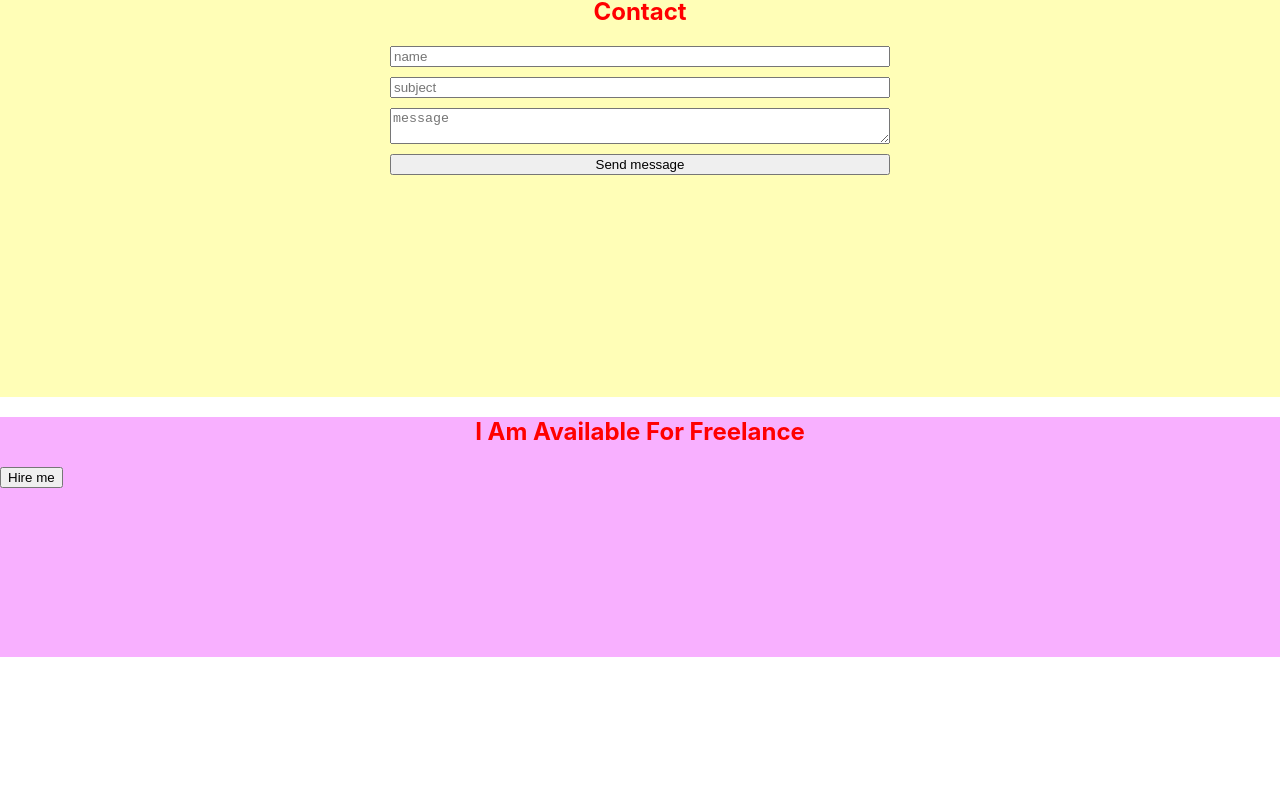
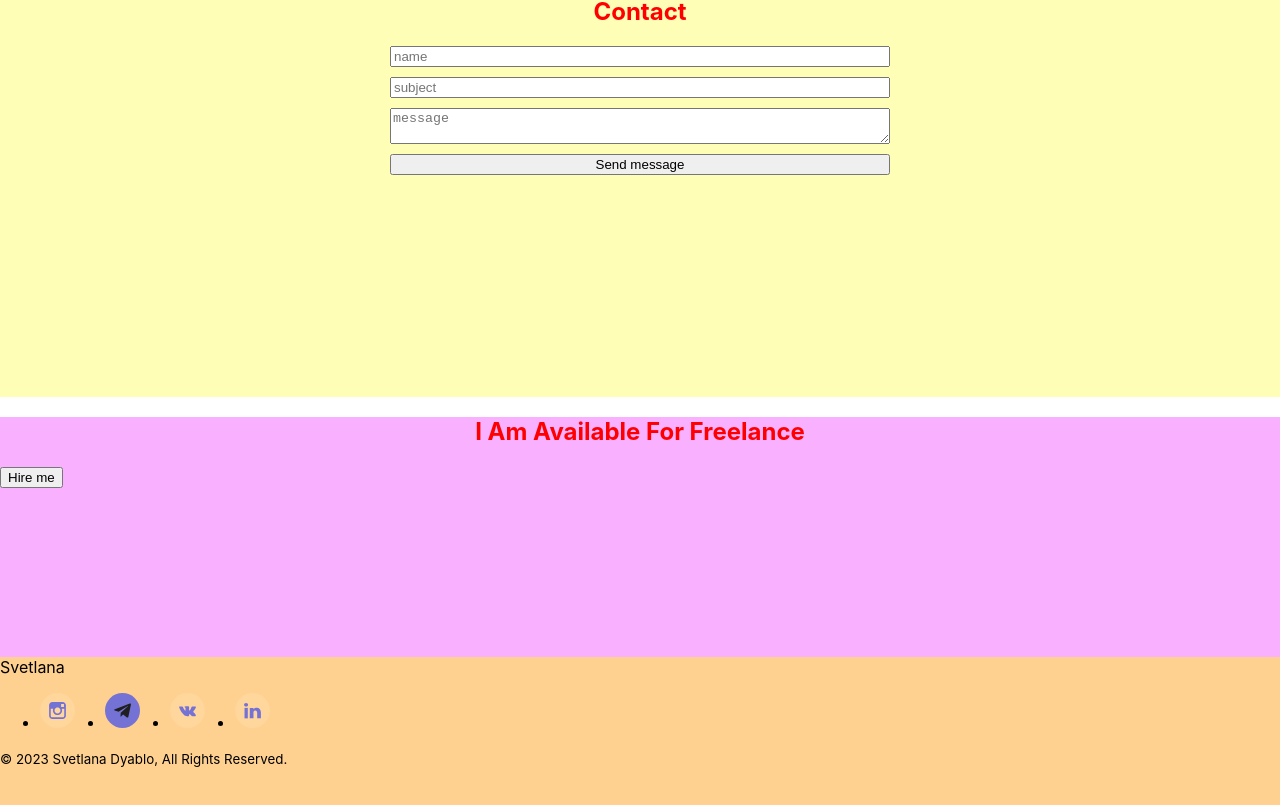
Before and after one commit to leonraz58/portfolio-styled, a React app: page / in a window 1280 px wide. Shown: the part 3438-4243 px from the top of the page. Before the commit the page ends 4095 px from the top, so only its background shows below. Built offline with nearby package versions, Linux system fonts and the light colour scheme.

Commit message:
add Footer

```diff
--- a/src/App.tsx
+++ b/src/App.tsx
@@ -6,6 +6,7 @@ import {Works} from "./layout/sections/works/Works";
 import {Testimony} from "./layout/sections/testimony/Testimony";
 import {Contact} from "./layout/sections/contacts/Contact";
 import {Slogan} from "./layout/sections/slogan/Slogan";
+import {Footer} from "./layout/footer/Footer";
 
 
 function App() {
@@ -18,7 +19,7 @@ function App() {
             <Testimony/>
             <Contact/>
             <Slogan/>
-
+            <Footer/>
         </div>
     );
 }
--- /dev/null
+++ b/src/layout/footer/Footer.tsx
@@ -0,0 +1,63 @@
+import React from 'react';
+import styled from "styled-components";
+import {Icon} from "../../components/icon/Icon";
+import {FlexWrapper} from "../../components/FlexWrapper";
+
+export const Footer = () => {
+    return (
+        <StyledFooter>
+            <FlexWrapper direction={"column"} align={"center"}>
+            <Name>Svetlana</Name>
+            <SocialList>
+                <SocialItem>
+                    <SocialLink>
+                        <Icon iconId={"instagram"} height={"35px"} width={"35px"} viewBox={"0 0 35 35"}/>
+                    </SocialLink>
+                </SocialItem>
+                <SocialItem>
+                    <SocialLink>
+                        <Icon iconId={"telegram"} height={"35px"} width={"35px"} viewBox={"0 0 35 35"}/>
+                    </SocialLink>
+                </SocialItem>
+                <SocialItem>
+                    <SocialLink>
+                        <Icon iconId={"vkontakte"} height={"35px"} width={"35px"} viewBox={"0 0 35 35"}/>
+                    </SocialLink>
+                </SocialItem>
+                <SocialItem>
+                    <SocialLink>
+                        <Icon iconId={"linkedIn"} height={"35px"} width={"35px"} viewBox={"0 0 35 35"}/>
+                    </SocialLink>
+                </SocialItem>
+            </SocialList>
+            <Copyright>© 2023 Svetlana Dyablo, All Rights Reserved.</Copyright>
+            </FlexWrapper>
+        </StyledFooter>
+    );
+};
+
+const StyledFooter = styled.footer`
+    background-color: #ffd190;
+    min-height: 20vh;
+
+`
+const Name = styled.span`
+
+`
+
+const SocialList = styled.ul`
+    display: flex;
+    gap: 30px;
+`
+
+const SocialItem = styled.li`
+
+`
+
+const SocialLink = styled.a`
+
+`
+
+const Copyright = styled.small`
+
+`
```
